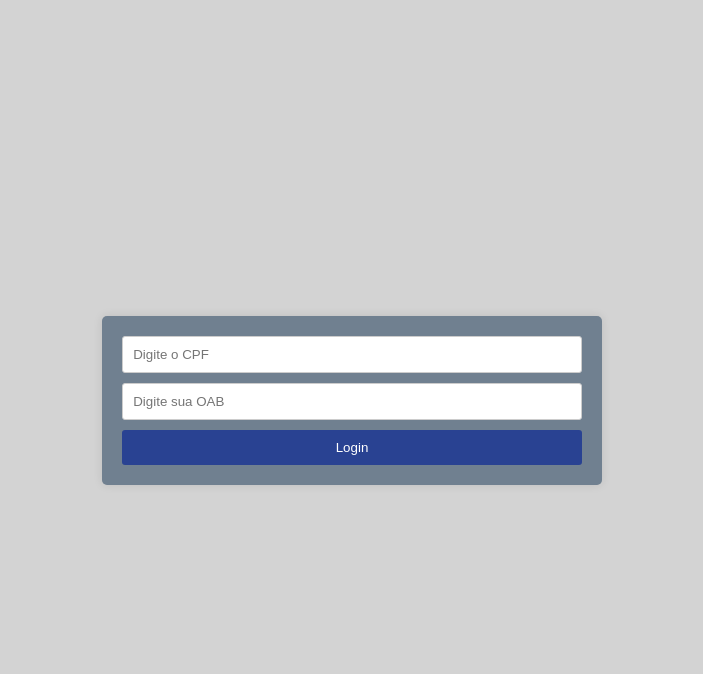
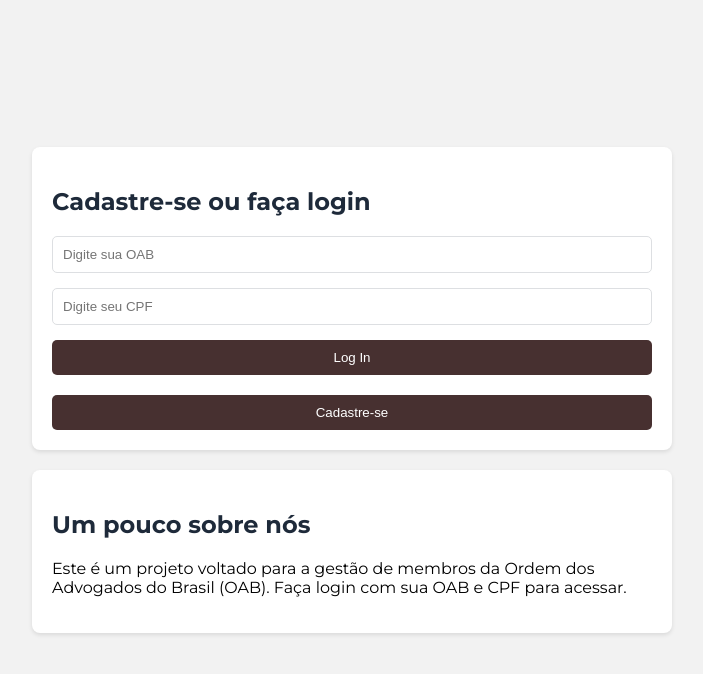
Before and after one commit to LuccaPereira/ProjetoAplicado, a website: page Projeto/View/login.html in a window 1280 px wide. Shown: the whole page, without its empty margins (288-991 px from the left). Drawn offline with Linux system fonts and the light colour scheme.

Commit message:
mudan;as adicionais a interface

```diff
--- a/Projeto/Controller/login.controller.js
+++ b/Projeto/Controller/login.controller.js
@@ -2,12 +2,14 @@ function submitForm() {
     var cpfValidate = document.getElementById('inputCpf').value;
     var oabValidate = document.getElementById('OAB').value;
 
-    if (!cpfValidate || !oabValidate) {
+    if (!cpfValidate.trim () || !oabValidate.trim()) {
         alert("Os campos estão vazios");
+
+        return false;
     } else {
 
         setTimeout(function() {
-            window.location.href = 'file:///C:/Users/LuccaBattaglin/OneDrive%20-%20Syniti/Desktop/api-legislacao-master/api-legislacao-master/View/menu.html';
+            window.location.href = 'C:/Users/LuccaBattaglin/OneDrive - Syniti/Desktop/Projeto/ProjetoAplicado/View/menu.view.html';
         }, 2000);
     }
 }
--- /dev/null
+++ b/Projeto/View/cadastroCss.css
@@ -0,0 +1,64 @@
+body {
+    font-family: 'Montserrat', sans-serif;
+    background-color: #f2f2f2;
+    margin: 0;
+    padding: 0;
+    display: flex;
+    justify-content: center;
+    align-items: center;
+    height: 100vh;
+}
+
+.container {
+    width: 100%;
+    max-width: 400px;
+    display: flex;
+    justify-content: center;
+    align-items: center;
+}
+
+.cadastro-box {
+    background-color: #fff;
+    padding: 20px;
+    border-radius: 8px;
+    box-shadow: 0 2px 4px rgba(0, 0, 0, 0.1);
+}
+
+h2 {
+    margin-bottom: 20px;
+    color: #1e2a3a;
+}
+
+form {
+    margin-bottom: 20px;
+}
+
+input[type="text"],
+input[type="email"],
+input[type="password"] {
+    width: 100%;
+    padding: 10px;
+    margin-bottom: 15px;
+    border: 1px solid #dddfe2;
+    border-radius: 5px;
+    box-sizing: border-box;
+}
+
+button[type="submit"] {
+    width: 100%;
+    padding: 10px;
+    border: none;
+    border-radius: 5px;
+    background-color: #473030;
+    color: #fff;
+    cursor: pointer;
+}
+
+button[type="submit"]:hover {
+    background-color: #333;
+}
+
+a {
+    color: #1877f2;
+    text-decoration: none;
+}
--- a/Projeto/View/login.html
+++ b/Projeto/View/login.html
@@ -1,14 +1,28 @@
+<!DOCTYPE html>
+<html lang="en">
 <head>
-    <body>
-        <meta charset="UTF-8">
-        <meta name="viewport" content="width=device-width, initial-scale=1.0">
-        <link rel="stylesheet" href="loginCss.css">
-        <title>Login</title>
-        <script src="../controller/login.controller.js"></script>
-        <a id="loginForm">
-            <input type="text" id="inputCpf" placeholder="Digite o CPF">
-            <input type="text" id="OAB" placeholder="Digite sua OAB">
-            <button type="submit" onclick="submitForm()">Login</button>
-        </a>
-    </body>
+    <meta charset="UTF-8">
+    <meta name="viewport" content="width=device-width, initial-scale=1.0">
+    <title>Login</title>
+    <link rel="stylesheet" href="loginCss.css">
+    <link rel="stylesheet" href="https://fonts.googleapis.com/css2?family=Montserrat:wght@400;700&display=swap">
 </head>
+<body>
+    <div class="container">
+        <div class="login-box">
+            <h2>Cadastre-se ou faça login</h2>
+            <form>
+                <input type="text" id="OAB" placeholder="Digite sua OAB">
+                <input type="password" id="inputCpf" placeholder="Digite seu CPF">
+                <button type="submit" onclick="submitForm()">Log In</button>
+            </form>
+            <a href="../View/cadastrar.html"><button class="create-account">Cadastre-se</button></a>
+        </div>
+        <div class="introBox">
+            <h2>Um pouco sobre nós</h2>
+            <p>Este é um projeto voltado para a gestão de membros da Ordem dos Advogados do Brasil (OAB). Faça login com sua OAB e CPF para acessar.</p>
+        </div>
+    </div>
+    <script src="../controller/login.controller.js"></script>
+</body>
+</html>
--- a/Projeto/View/loginCss.css
+++ b/Projeto/View/loginCss.css
@@ -1,6 +1,6 @@
 body {
-    font-family: Arial, sans-serif;
-    background-color: #d3d3d3;
+    font-family: 'Montserrat', sans-serif;
+    background-color: #f2f2f2;
     margin: 0;
     padding: 0;
     display: flex;
@@ -8,30 +8,78 @@ body {
     align-items: center;
     height: 100vh;
 }
-a {
-    background-color: #708090;
+
+.container {
+    width: 100%;
+    max-width: 600px;
+    display: flex;
+    flex-direction: column;
+    align-items: center;
+}
+
+.login-box, .introBox {
+    width: 100%;
+    background-color: #fff;
     padding: 20px;
-    border-radius: 5px;
-    box-shadow: 0 0 10px rgba(0, 0, 0, 0.1);
+    border-radius: 8px;
+    box-shadow: 0 2px 4px rgba(0, 0, 0, 0.1);
+    margin-bottom: 20px;
 }
-input {
+
+h2 {
+    margin-bottom: 20px;
+    color: #1e2a3a;
+}
+
+form {
+    margin-bottom: 20px;
+}
+
+input[type="text"],
+input[type="password"] {
     width: 100%;
     padding: 10px;
-    margin-bottom: 10px;
-    border: 1px solid #ccc;
-    border-radius: 3px;
+    margin-bottom: 15px;
+    border: 1px solid #dddfe2; /* Cinza claro */
+    border-radius: 5px;
     box-sizing: border-box;
 }
 
-button {
+button[type="submit"] {
     width: 100%;
     padding: 10px;
     border: none;
-    border-radius: 3px;
-    background-color: #294292;
+    border-radius: 5px;
+    background-color: #473030; /* Azul */
     color: #fff;
     cursor: pointer;
 }
-button:hover {
-    background-color: #007bff;
+
+button[type="submit"]:hover {
+    background-color: #333; /* Azul mais escuro no hover */
 }
+
+a {
+    color: #1877f2; /* Azul */
+    text-decoration: none;
+}
+
+hr {
+    margin: 20px 0;
+    border: none;
+    border-top: 1px solid #dddfe2; /* Cinza claro */
+}
+
+.create-account {
+    width: 100%;
+    padding: 10px;
+    border: none;
+    border-radius: 5px;
+    background-color: #473030; /* Verde */
+    color: #fff;
+    cursor: pointer;
+}
+
+.create-account:hover {
+    background-color: #333; /* Verde mais escuro no hover */
+}
--- a/Projeto/View/menuCSS.css
+++ b/Projeto/View/menuCSS.css
@@ -7,30 +7,75 @@ body {
     background-color: #333;
 }
 
-h1 {
-    margin-top: 20px;
+.container {
+    margin: 0 auto;
+    max-width: 1000px; /* Aumentando a largura máxima */
+    padding: 40px; /* Aumentando o preenchimento */
+}
+
+.title {
+    font-family: 'Roboto', sans-serif;
+    font-size: 48px; /* Aumentando o tamanho da fonte */
+    color: #333;
     text-align: center;
-    color: white;
+    margin-bottom: 40px; /* Aumentando a margem inferior */
+    background-color: white;
+}
+
+#itens {
+    background-color: #f4f4f4;
+    border-radius: 8px; /* Aumentando o raio do border-radius */
+    padding: 20px; /* Aumentando o preenchimento */
+    display: none;
+}
+
+#itens h4 {
+    font-family: 'Roboto', sans-serif;
+    font-size: 24px; /* Aumentando o tamanho da fonte */
+    color: #333;
+    margin-bottom: 20px; /* Aumentando a margem inferior */
+}
+
+#itens ul {
+    list-style-type: none;
+    padding: 0;
+}
+
+#itens li {
+    margin-bottom: 10px; /* Aumentando a margem inferior */
+}
+
+#itens a {
+    display: block;
+    padding: 20px; /* Aumentando o preenchimento */
+    color: #333;
+    text-decoration: none;
+    transition: background-color 0.3s;
+}
+
+#itens a:hover {
+    background-color: #ddd;
 }
 
 menu {
-    margin-top: 20px;
+    margin-top: 40px; /* Aumentando a margem superior */
     background-color: black;
     color: #333;
-    padding: 10px;
-    border-radius: 5px;
+    padding: 20px; /* Aumentando o preenchimento */
+    border-radius: 8px; /* Aumentando o raio do border-radius */
     display: none;
 }
 
 i#burger {
     display: block;
-    font-size: 30px;
-    margin-bottom: 10px;
-    color:white;
+    font-size: 36px; /* Aumentando o tamanho da fonte */
+    margin-bottom: 20px; /* Aumentando a margem inferior */
+    color: white;
     cursor: pointer;
 }
-i#burger:hover{
-    color:black;
+
+i#burger:hover {
+    color: black;
 }
 
 menu > ul {
@@ -39,12 +84,12 @@ menu > ul {
 }
 
 menu > li {
-    margin-bottom: 5px;
+    margin-bottom: 10px; /* Aumentando a margem inferior */
 }
 
 a {
     display: block;
-    padding: 10px;
+    padding: 20px; /* Aumentando o preenchimento */
     color: white;
     text-decoration: none;
     transition: background-color 0.3s;
@@ -55,12 +100,11 @@ a:hover {
 }
 
 .content {
-    margin: 20px auto;
-    width: 80%;
-    max-width: 600px;
+    margin: 40px auto; /* Aumentando a margem */
+    width: 90%; /* Ajustando a largura */
+    max-width: 800px; /* Ajustando a largura máxima */
     background-color: white;
-    padding: 40px;
-    border-radius: 5px;
-    box-shadow: 0 0 10px rgba(0, 0, 0, 0.1);
-
+    padding: 60px; /* Aumentando o preenchimento */
+    border-radius: 8px; /* Aumentando o raio do border-radius */
+    box-shadow: 0 0 15px rgba(0, 0, 0, 0.2); /* Aumentando o tamanho da sombra */
 }
```
Also changed, not shown: Projeto/View/cadastrar.html (added, +24 -0 lines), Projeto/View/menu.html (+14 -14 lines).
